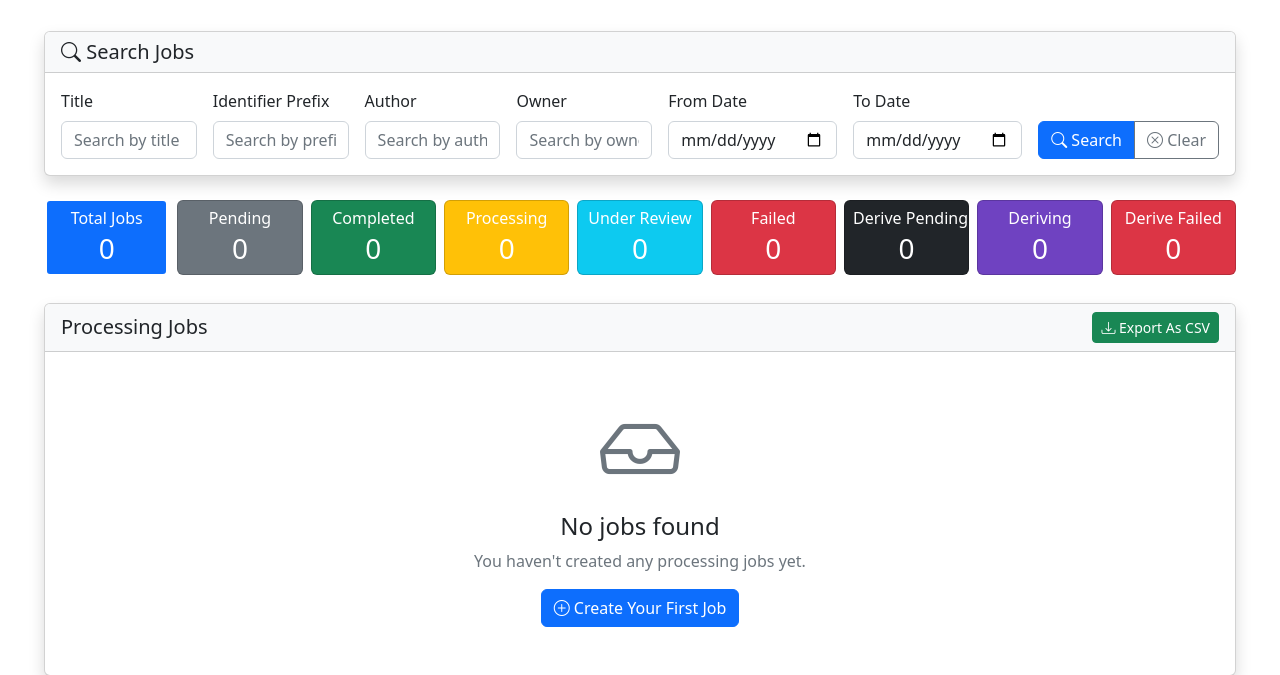
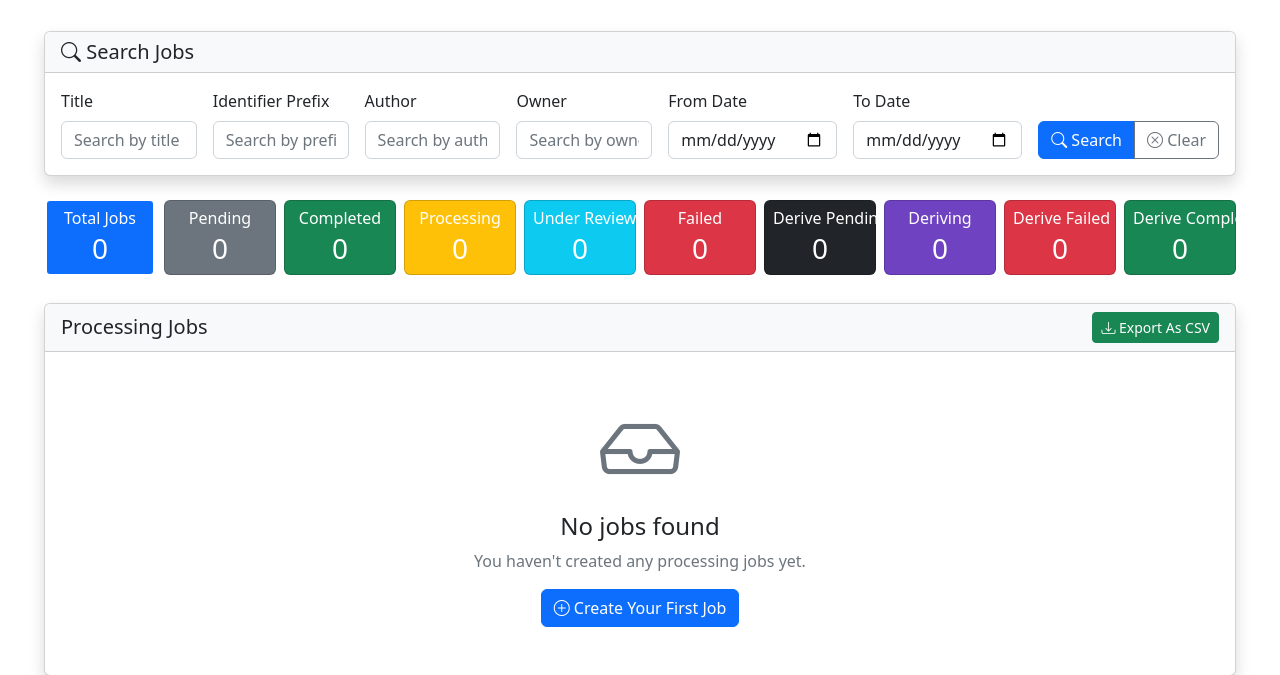
Before and after one commit to ServantsOfKnowledge/repub, a Django app: page /jobs/ in a window 1280 px wide. Shown: the part 173-848 px from the top of the page. Run offline with Django 5.2, Linux system fonts and the light colour scheme; the visitor is signed in with stand-in values (Sample User, id 1); data that the repository does not hold is empty; parts of the project's set-up code (start-up, migrations or seed data) failed here and were passed over; some libraries are stand-ins or nearby versions.

Commit message:
Adding job card filter for derive completed

```diff
--- a/repubui/repub_interface/jobs.py
+++ b/repubui/repub_interface/jobs.py
@@ -62,7 +62,7 @@ def all_jobs(request):
 
     # Get status filter from query parameters
     status_filter = request.GET.get('status')
-    if status_filter and status_filter in ['pending', 'completed', 'processing', 'reviewing', 'failed', 'finalizing', 'preparing_review', 'derive_pending', 'deriving', 'derive_failed']:
+    if status_filter and status_filter in ['pending', 'completed', 'processing', 'reviewing', 'failed', 'finalizing', 'preparing_review', 'derive_pending', 'deriving', 'derive_failed', 'derive_completed']:
         jobs_list = jobs_list.filter(status=status_filter)
 
     # Get search parameters
@@ -125,6 +125,7 @@ def all_jobs(request):
         'derive_pending_jobs': all_jobs_list.filter(status='derive_pending').count(),
         'deriving_jobs': all_jobs_list.filter(status='deriving').count(),
         'derive_failed_jobs': all_jobs_list.filter(status='derive_failed').count(),
+        'derive_completed_jobs': all_jobs_list.filter(status='derive_completed').count(),
         'sort_by': sort_by,
         'sort_order': sort_order,
     }
@@ -143,7 +144,7 @@ def export_jobs_csv(request):
 
     # Get search parameters (same as all_jobs view)
     status_filter = request.GET.get('status')
-    if status_filter and status_filter in ['pending', 'completed', 'processing', 'reviewing', 'failed', 'finalizing', 'preparing_review', 'derive_pending', 'deriving', 'derive_failed']:
+    if status_filter and status_filter in ['pending', 'completed', 'processing', 'reviewing', 'failed', 'finalizing', 'preparing_review', 'derive_pending', 'deriving', 'derive_failed', 'derive_completed']:
         jobs = jobs.filter(status=status_filter)
 
     title_query = request.GET.get('title', '').strip()
--- a/repubui/templates/repub_interface/all_jobs.html
+++ b/repubui/templates/repub_interface/all_jobs.html
@@ -218,6 +218,16 @@ th a:hover {
                 <div class="card-body text-center">
                     <h6 class="card-title">Derive Failed</h6>
                     <h4 class="card-text">{{ derive_failed_jobs }}</h4>
+                </div>
+            </div>
+        </a>
+    </div>
+    <div class="stat-col">
+        <a href="?status=derive_completed{% if request.GET.title %}&title={{ request.GET.title }}{% endif %}{% if request.GET.identifier %}&identifier={{ request.GET.identifier }}{% endif %}{% if request.GET.author %}&author={{ request.GET.author }}{% endif %}{% if request.GET.owner %}&owner={{ request.GET.owner }}{% endif %}{% if request.GET.date_from %}&date_from={{ request.GET.date_from }}{% endif %}{% if request.GET.date_to %}&date_to={{ request.GET.date_to }}{% endif %}" class="text-decoration-none">
+            <div class="card text-white clickable-card{% if request.GET.status == 'derive_completed' %} filter-active{% endif %}" style="background-color: #198754 !important;">
+                <div class="card-body text-center">
+                    <h6 class="card-title">Derive Completed</h6>
+                    <h4 class="card-text">{{ derive_completed_jobs }}</h4>
                 </div>
             </div>
         </a>
```
